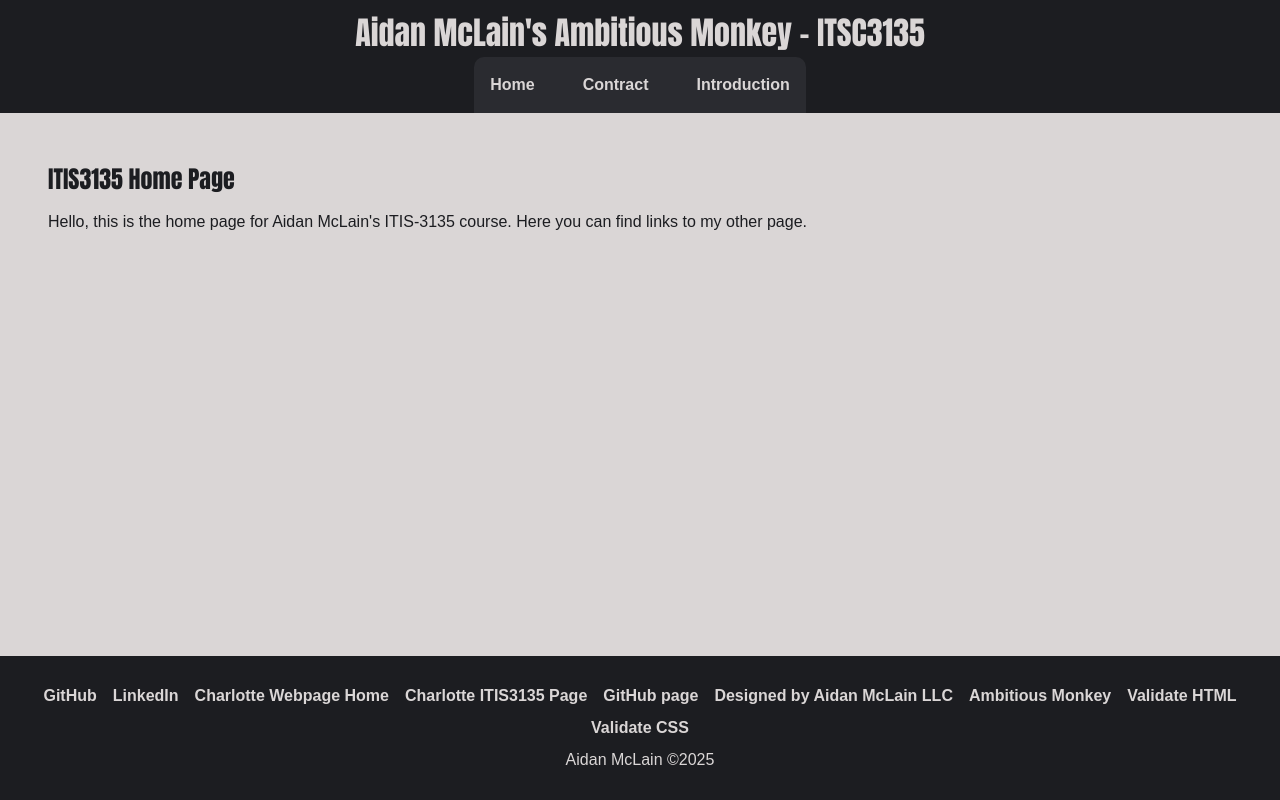
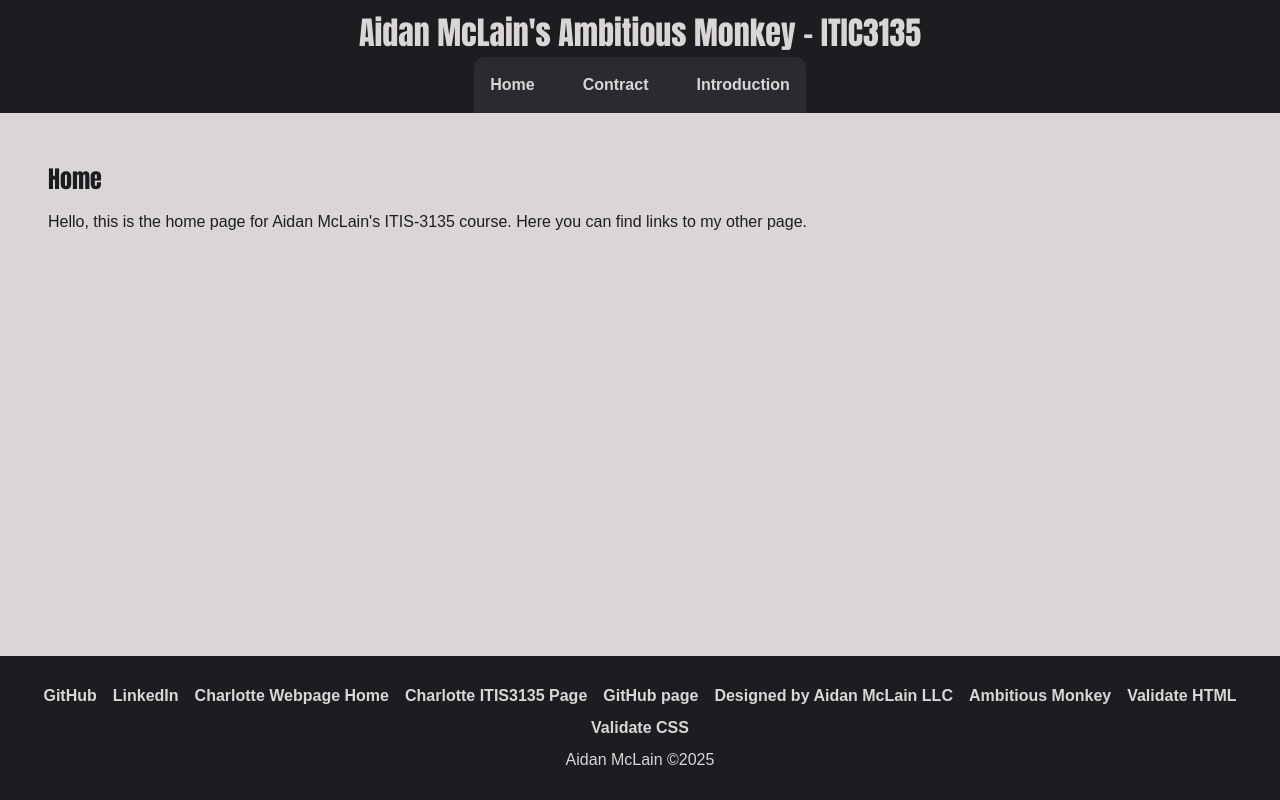
Before and after one commit to amclai10/itis3135-react, a React (Vite) app: page / in a window 1280 px wide. Built offline with nearby package versions, Linux system fonts and the light colour scheme.

Commit message:
title fix

```diff
--- a/src/App.jsx
+++ b/src/App.jsx
@@ -9,12 +9,12 @@ import {useEffect} from "react";
 
 function HomePage() {
     useEffect(() => {
-        document.title = "Aidan McLain | ITIS3135 Home Page";
+        document.title = "Aidan McLain's Ambitious Monkey | ITIS3135 Home";
     }, []);
 
     return (
         <main>
-            <h2>ITIS3135 Home Page</h2>
+            <h2>Home</h2>
             <p>Hello, this is the home page for Aidan McLain's ITIS-3135 course. Here you can find links to my other page.</p>
         </main>
     );
--- a/src/Contract.jsx
+++ b/src/Contract.jsx
@@ -4,7 +4,7 @@ import {useEffect} from "react";
 export default function Contract() {
 
     useEffect(() => {
-        document.title = "Aidan McLain | ITIS3135 Contract";
+        document.title = "Aidan McLain's Ambitious Monkey | ITIS3135 Contract";
     }, []);
 
     return (
--- a/src/Header.jsx
+++ b/src/Header.jsx
@@ -3,7 +3,7 @@ import { Link } from 'react-router-dom';
 export default function Header() {
     return (
         <header>
-            <h1>Aidan McLain's Ambitious Monkey - ITSC3135</h1>
+            <h1>Aidan McLain's Ambitious Monkey - ITIC3135</h1>
 
             <ul className="header-links">
                 <li><Link to="/">Home</Link></li>
--- a/src/Introduction.jsx
+++ b/src/Introduction.jsx
@@ -3,7 +3,7 @@ import {useEffect} from "react";
 
 export default function Introduction() {
     useEffect(() => {
-        document.title = "Aidan McLain | ITIS3135 Introduction";
+        document.title = "Aidan McLain's Ambitious Monkey | ITIS3135 Introduction";
     }, []);
     return (
         <main>
```
